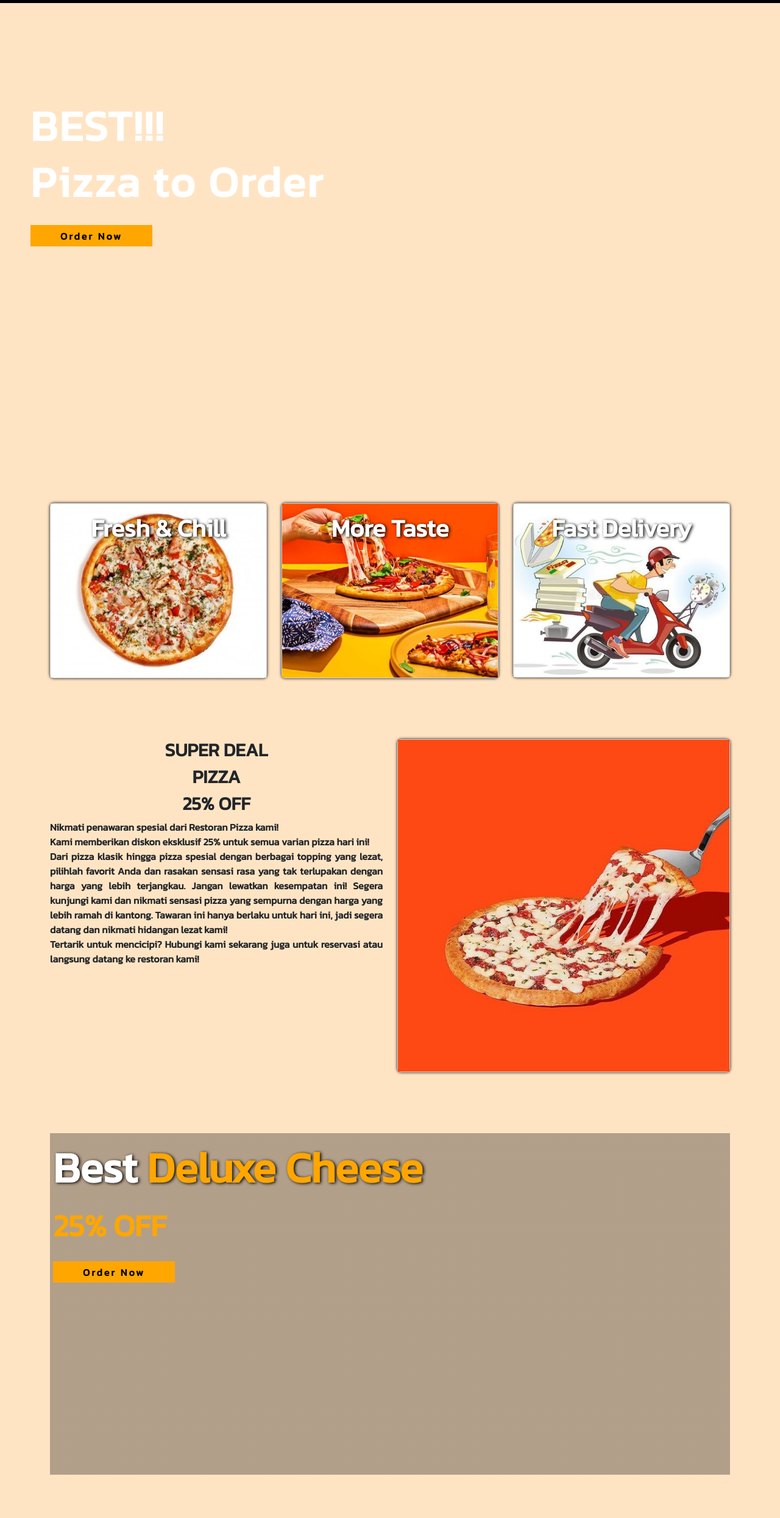
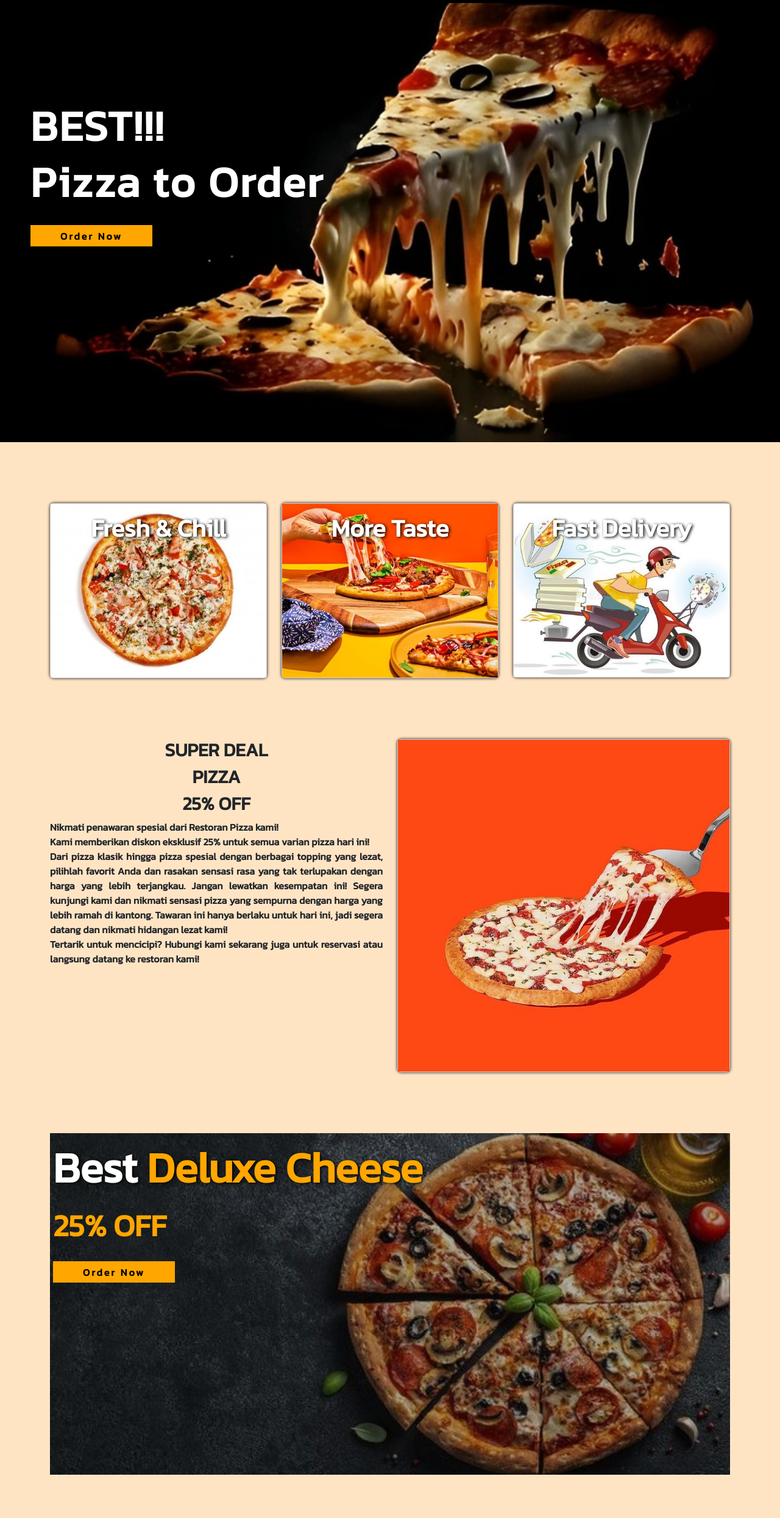
Before and after one commit to zuhrotusysyifa/UTS-0074, a plain HTML site: page index.html in a window 1280 px wide. Shown: the part 71-2560 px from the top of the page at 61% size. Drawn offline with nearby package versions, Linux system fonts and the light colour scheme.

Commit message:
Update style.css

```diff
--- a/style.css
+++ b/style.css
@@ -51,7 +51,7 @@
 .main-content{
     width: 100%;
     height: 90vh;
-    background-image: url(images/home.jpg);
+    background-image: url(home.jpg);
     background-size: cover;
     background-position: 73%;
 }
@@ -134,7 +134,7 @@
 .banner{
     width: 100%;
     height: 70vh;
-    background-image:linear-gradient(rgba(0,0,0,0.3),rgba(0,0,0,0.3)), url(./images/banner.jpg);
+    background-image:linear-gradient(rgba(0,0,0,0.3),rgba(0,0,0,0.3)), url(banner.jpg);
     background-repeat: no-repeat;
     background-size: cover;
     background-position: 69%;
@@ -238,7 +238,7 @@
 .banner2{
     width: 100%;
     height: 600px;
-    background-image: url(images/fastdelive.png);
+    background-image: url(fastdelive.png);
     background-size: cover;
     background-position: 50%;
     margin-top: 50px;
```
